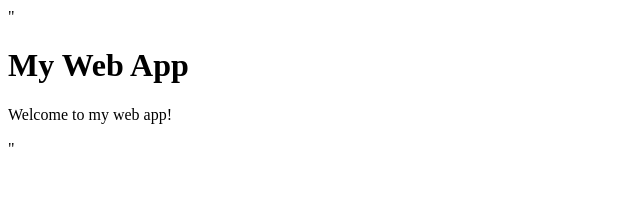
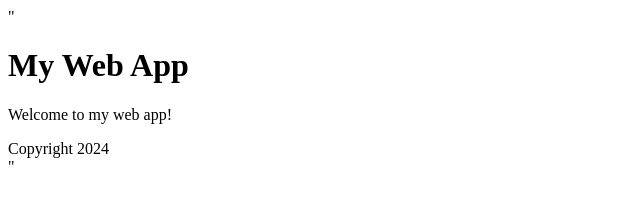
Before and after one commit to abhinayasri36/my-web-app, a plain HTML site: page index.html in a window 1280 px wide. Shown: the whole page, without its empty margins (0-640 px from the left). Drawn offline with Linux system fonts and the light colour scheme.

Commit message:
Added footer to homepage

```diff
--- a/index.html
+++ b/index.html
@@ -1 +1 @@
-"<html><body><h1>My Web App</h1><p>Welcome to my web app!</p></body></html>"
+"<html><body><h1>My Web App</h1><p>Welcome to my web app!</p><footer>Copyright 2024</footer></body></html>"
```
